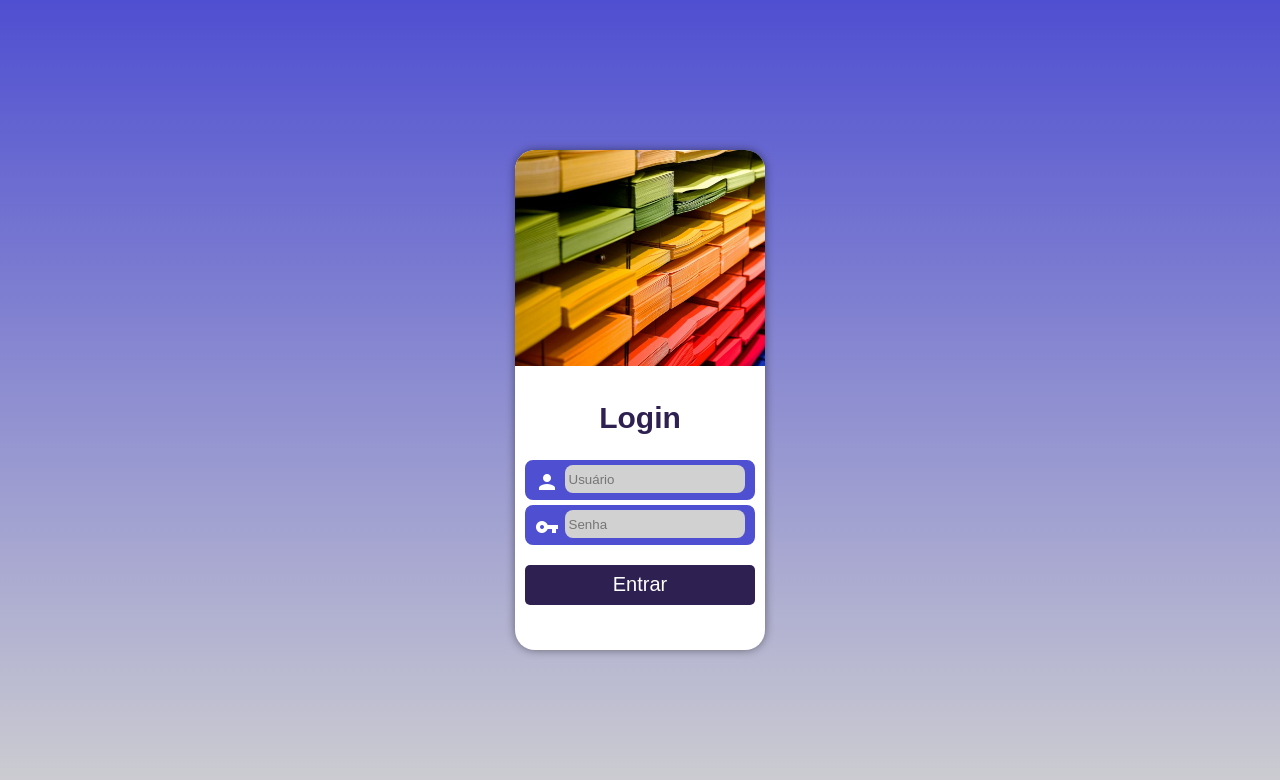
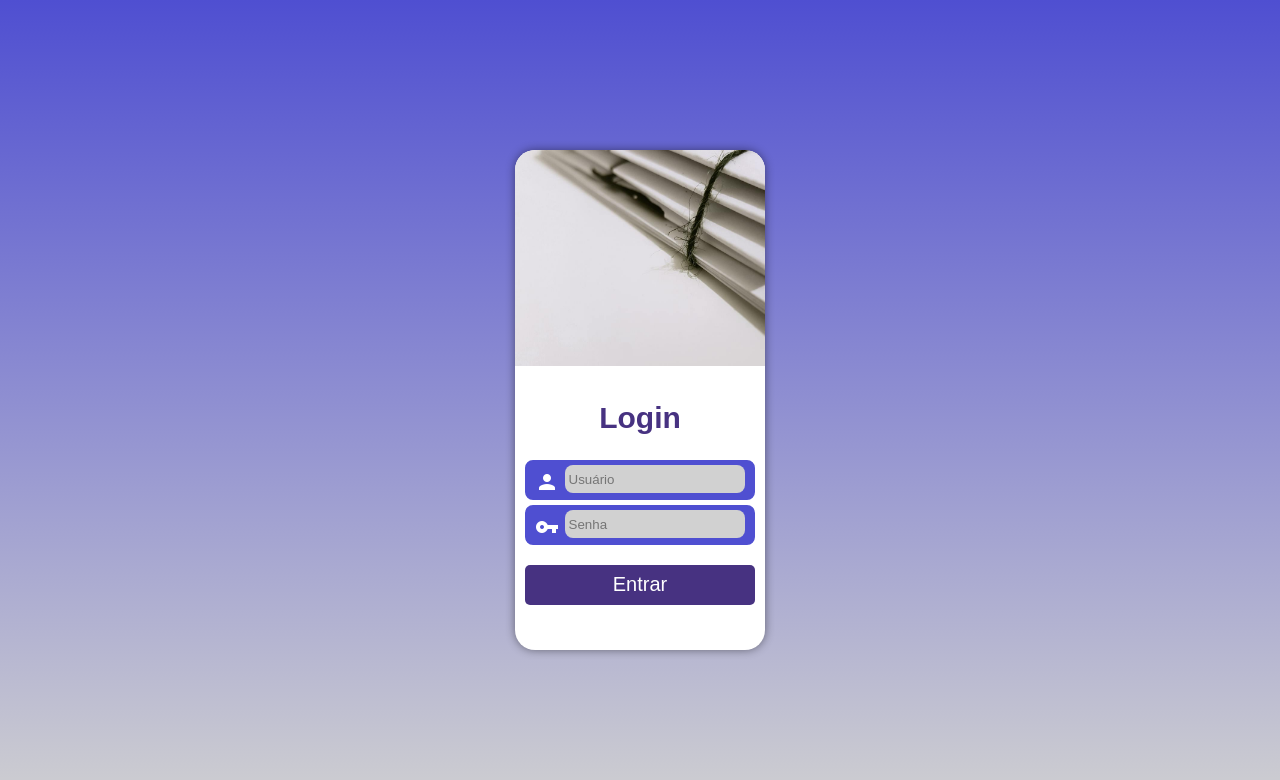
Before and after one commit to filipemilk/projetos, a plain HTML site: page processo/index.html in a window 1280 px wide. Drawn offline with Linux system fonts and the light colour scheme.

Commit message:
Color Button

```diff
--- a/processo/estilos/estilo.css
+++ b/processo/estilos/estilo.css
@@ -69,7 +69,7 @@ section#login {
 
 section#login > div#imagem {
     display: block;
-    background: url(../imagens/postites.jpg) no-repeat;
+    background: url(../imagens/pastas.jpg) no-repeat;
     height: 200px;
     background-size: cover;
 }
@@ -80,7 +80,7 @@ section#login > div#formulario {
 }
 
 div#formulario > h1 {
-    color: rgb(46, 33, 82);
+    color: rgb(71, 50, 129);
 }
 
 form > div.campo {
@@ -116,7 +116,7 @@ form > input[type=submit] {
     font-size: 1em;
     width: 100%;
     height: 40px;
-    background-color: rgb(46, 33, 82);
+    background-color: rgb(71, 50, 129);
     color: white;
     border: none;
     border-radius: 5px;
@@ -125,5 +125,5 @@ form > input[type=submit] {
 }
 
 form > input[type=submit]:hover {
-    background-color: rgb(71, 50, 129);
+    background-color: rgb(98, 70, 177);
 }
```
Also changed, not shown: processo/imagens/pastas.jpg (added).
